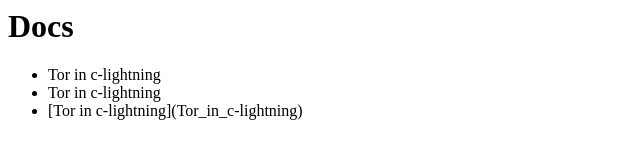
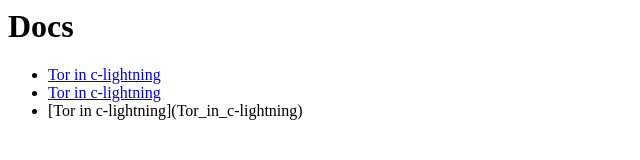
Before and after one commit to gabridome/docs, a plain HTML site: page index.html in a window 1280 px wide. Shown: the whole page, without its empty margins (0-640 px from the left). Drawn offline with Linux system fonts and the light colour scheme.

Commit message:
Update index.html

```diff
--- a/index.html
+++ b/index.html
@@ -1,7 +1,7 @@
 <h1>Docs</h1>
 <ul>
-  <li><a src="https://gabridome.github.io/docs/Tor_in_c-lightning">Tor in c-lightning</a></li>
-  <li><a src="Tor_in_c-lightning">Tor in c-lightning</a></li>
+  <li><a href="https://gabridome.github.io/docs/Tor_in_c-lightning">Tor in c-lightning</a></li>
+  <li><a href="Tor_in_c-lightning">Tor in c-lightning</a></li>
   <li>[Tor in c-lightning](Tor_in_c-lightning)</li>
 
 </ul>
```
